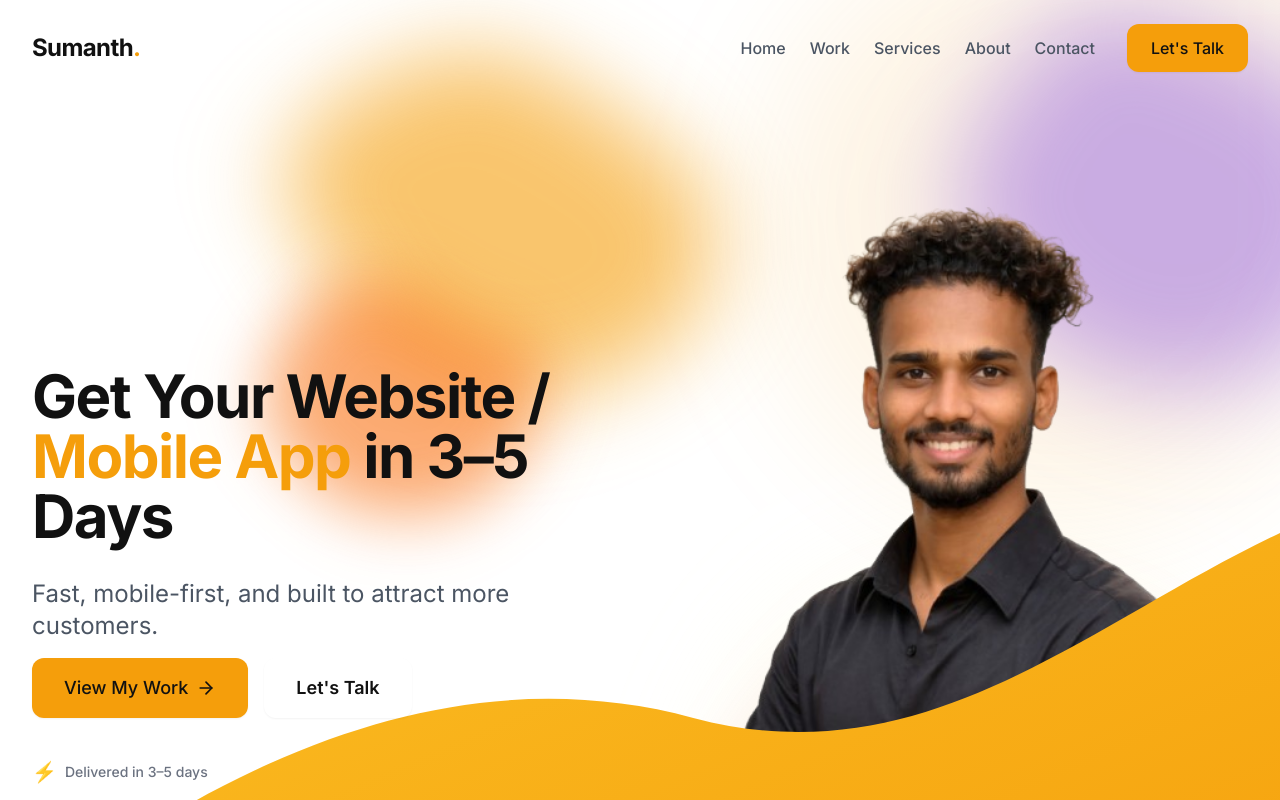
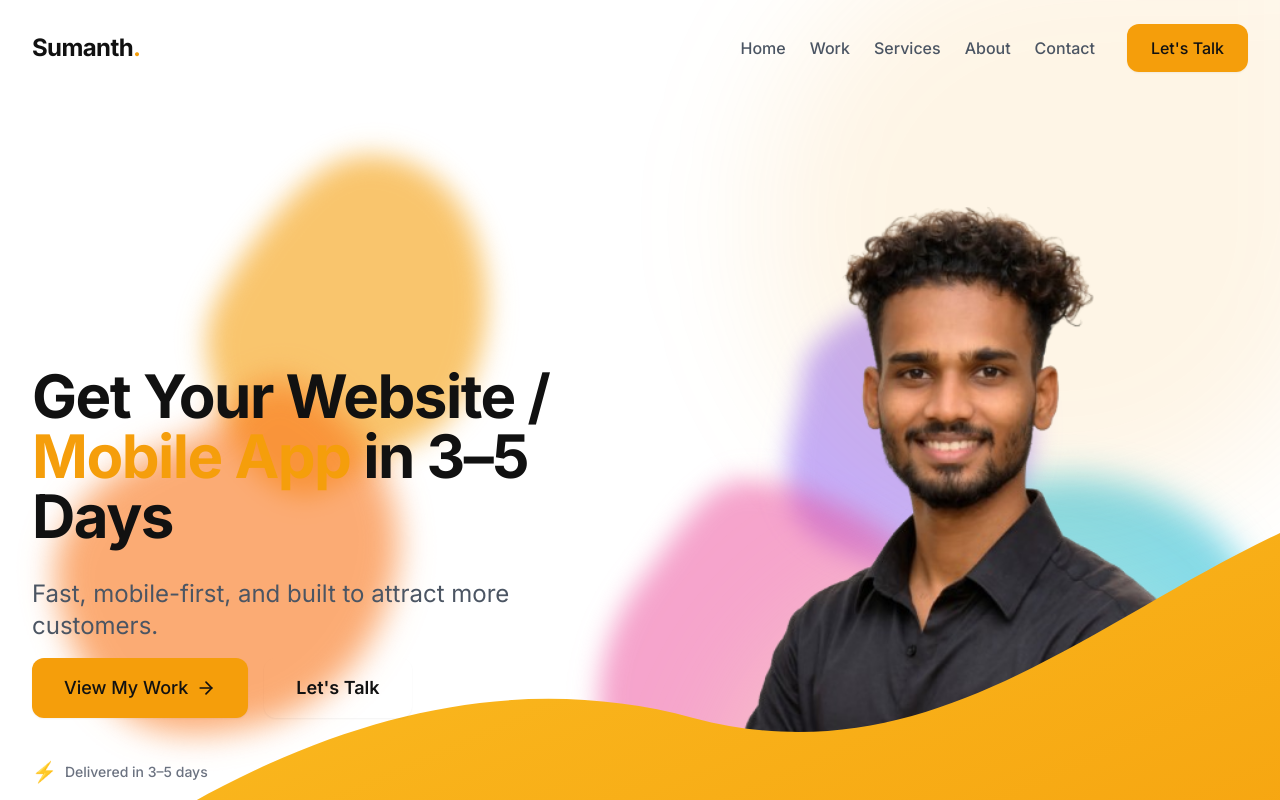
Before and after one commit to sumanthangadi/my_portfolio, a React (Vite) app: page / in a window 1280 px wide. Shown: the top 800 px of the page. Built offline with nearby package versions, Linux system fonts and the light colour scheme.

Commit message:
Make blob animations faster and much sharper

```diff
--- a/src/components/FloatingBlobs.jsx
+++ b/src/components/FloatingBlobs.jsx
@@ -70,7 +70,7 @@ export function FloatingBlobs() {
             top: blob.initialY,
             width: blob.size,
             height: blob.size,
-            filter: 'blur(40px)',
+            filter: 'blur(15px)',
             opacity: blob.opacity,
             willChange: 'transform',
           }}
--- a/src/index.css
+++ b/src/index.css
@@ -12,22 +12,22 @@
 }
 
 .blob-float-1 {
-  animation: blob-float-1 15s ease-in-out infinite alternate;
+  animation: blob-float-1 8s ease-in-out infinite alternate;
 }
 .blob-float-2 {
-  animation: blob-float-2 18s ease-in-out infinite alternate-reverse;
+  animation: blob-float-2 10s ease-in-out infinite alternate-reverse;
 }
 .blob-float-3 {
-  animation: blob-float-3 20s ease-in-out infinite alternate;
+  animation: blob-float-3 12s ease-in-out infinite alternate;
 }
 .blob-float-4 {
-  animation: blob-float-4 17s ease-in-out infinite alternate-reverse;
+  animation: blob-float-4 9s ease-in-out infinite alternate-reverse;
 }
 .blob-float-5 {
-  animation: blob-float-5 22s ease-in-out infinite alternate;
+  animation: blob-float-5 13s ease-in-out infinite alternate;
 }
 .blob-float-6 {
-  animation: blob-float-6 19s ease-in-out infinite alternate-reverse;
+  animation: blob-float-6 11s ease-in-out infinite alternate-reverse;
 }
 
 @keyframes blob-float-1 {
```
